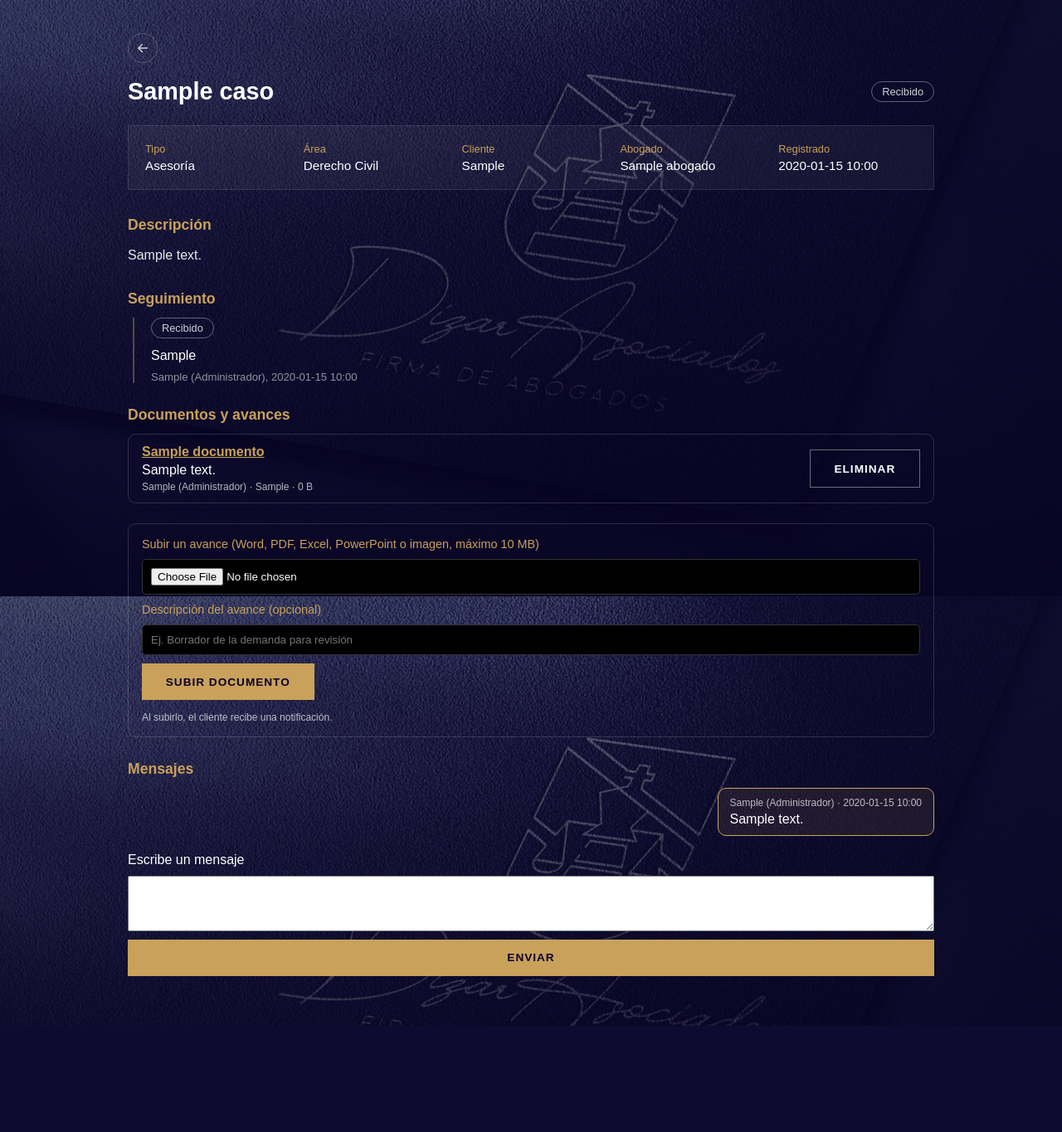
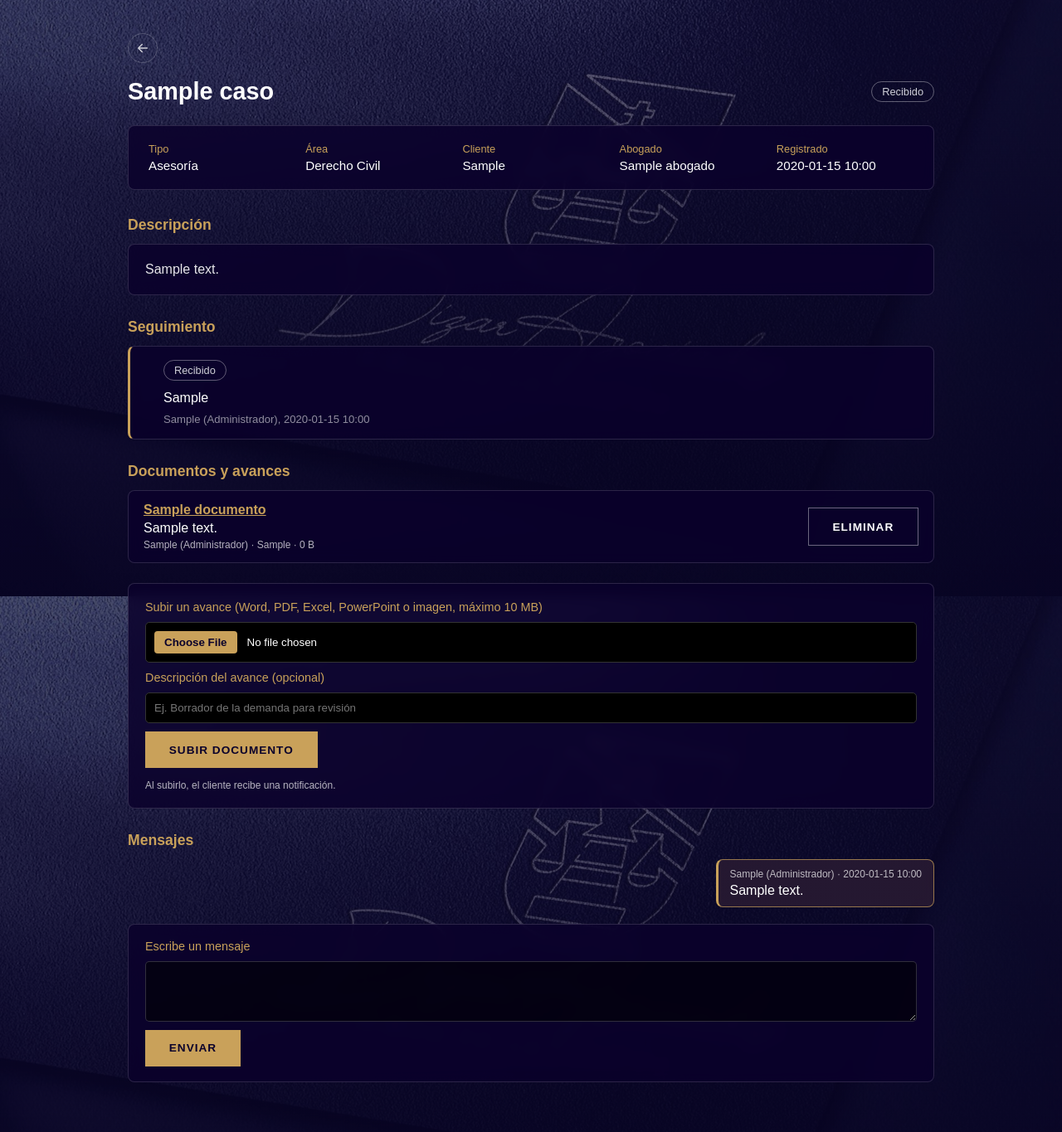
Before and after one commit to ele-SD/Dizar_Asociados, a PHP site: page /caso.php?id=1 in a window 1280 px wide. Shown: the part 81-1446 px from the top of the page at 83% size. Before the commit the page ends 1318 px from the top, so only its background shows below. Run offline with PHP 8.4, Linux system fonts and the light colour scheme; the visitor is signed in with stand-in values (Sample User, id 1); data comes from the database, SQL or seed files in the repository; tables that the repository leaves empty or names only in its code hold one stand-in row (values such as "Sample post").

Commit message:
Rediseño en casos, chat y documentos

```diff
--- a/MVC/Vista/style.css
+++ b/MVC/Vista/style.css
@@ -2254,3 +2254,159 @@ body:has(.opiniones) {
         align-items: flex-start;
     }
 }
+
+
+/* Cuadro oscuro con desenfoque */
+.caso_datos,
+.doc_item,
+.doc_form,
+.chat_msg,
+.chat_form,
+.notif_item {
+    background-color: rgba(10, 1, 43, 0.82);
+    backdrop-filter: blur(8px);
+    -webkit-backdrop-filter: blur(8px);
+    border: 1px solid rgba(255, 255, 255, 0.14);
+    border-radius: 8px;
+}
+
+/* Lo nuevo o lo propio lleva una franja dorada */
+.notif_item--nueva,
+.chat_msg--propio {
+    background-image: linear-gradient(rgba(201, 161, 90, 0.14), rgba(201, 161, 90, 0.14));
+    border-color: rgba(201, 161, 90, 0.7);
+    border-left: 3px solid var(--color-dorado, #C9A15A);
+}
+
+.notif_item:hover,
+.notif_item:focus-visible {
+    border-color: var(--color-dorado, #C9A15A);
+}
+
+/* Detalle del caso */
+.caso_datos {
+    padding: 20px 24px;
+}
+
+/* La descripción y el seguimiento también quedan sobre un cuadro */
+.caso_descripcion,
+.caso_linea {
+    padding: 16px 20px;
+    background-color: rgba(10, 1, 43, 0.82);
+    backdrop-filter: blur(8px);
+    -webkit-backdrop-filter: blur(8px);
+    border: 1px solid rgba(255, 255, 255, 0.14);
+    border-radius: 8px;
+}
+
+.caso_descripcion {
+    max-width: none;
+}
+
+.caso_linea {
+    margin-left: 0;
+    border-left: 3px solid var(--color-dorado, #C9A15A);
+}
+
+/* Documentos */
+.doc_item {
+    padding: 14px 18px;
+}
+
+.doc_form {
+    padding: 20px;
+}
+
+.doc_form input[type="file"]::file-selector-button {
+    margin-right: 12px;
+    padding: 6px 12px;
+    border: none;
+    border-radius: 4px;
+    background: var(--color-dorado, #C9A15A);
+    color: var(--color-azul-oscuro, #0A012B);
+    font-weight: 600;
+    cursor: pointer;
+}
+
+/* Chat */
+.chat_form {
+    padding: 18px 20px;
+}
+
+.chat_form_etiqueta {
+    font-family: var(--fuente-titulos, 'poppins', sans-serif);
+    font-size: 0.9rem;
+    color: var(--color-dorado, #C9A15A);
+}
+
+.chat_form textarea {
+    background: rgba(0, 0, 0, 0.55);
+    color: var(--color-blanco, #FFFFFF);
+    border: 1px solid rgba(255, 255, 255, 0.18);
+    border-radius: 5px;
+    font-family: inherit;
+    font-size: 0.95rem;
+}
+
+.chat_form textarea:focus {
+    outline: none;
+    border-color: var(--color-dorado, #C9A15A);
+}
+
+.chat_form .btn {
+    align-self: flex-start;
+}
+
+/*  Notificaciones  */
+.notif_texto {
+    line-height: 1.5;
+    overflow-wrap: anywhere;
+}
+
+/* Agenda de citas (consultas) */
+main.consultas {
+    max-width: 1250px;
+}
+
+.form-cita {
+    grid-template-columns: auto minmax(0, 1fr);
+    min-width: 190px;
+    max-width: 240px;
+}
+
+.form-cita .sel-estado {
+    width: 100%;
+    min-width: 0;
+}
+
+/* Abogado y fecha ocupan todo el ancho, debajo del estado */
+.form-cita .campos-cita {
+    grid-column: 1 / -1;
+    flex-direction: column;
+    width: 100%;
+    margin-top: 2px;
+}
+
+.form-cita .campos-cita select,
+.form-cita .campos-cita input {
+    width: 100%;
+    min-width: 0;
+    padding: 8px;
+    background: var(--color-negro, #000);
+    color: var(--color-blanco, #FFFFFF);
+    border: 1px solid #333;
+    border-radius: 5px;
+    color-scheme: dark;
+    font-family: inherit;
+}
+
+.form-cita .campos-cita select:focus,
+.form-cita .campos-cita input:focus {
+    outline: none;
+    border-color: var(--color-dorado, #C9A15A);
+}
+
+/* Foto de fondo de Notificaciones */
+body:has(.notif_lista) {
+    --foto: url("imagenes/fondo-dizar19.jpg");
+}
```
